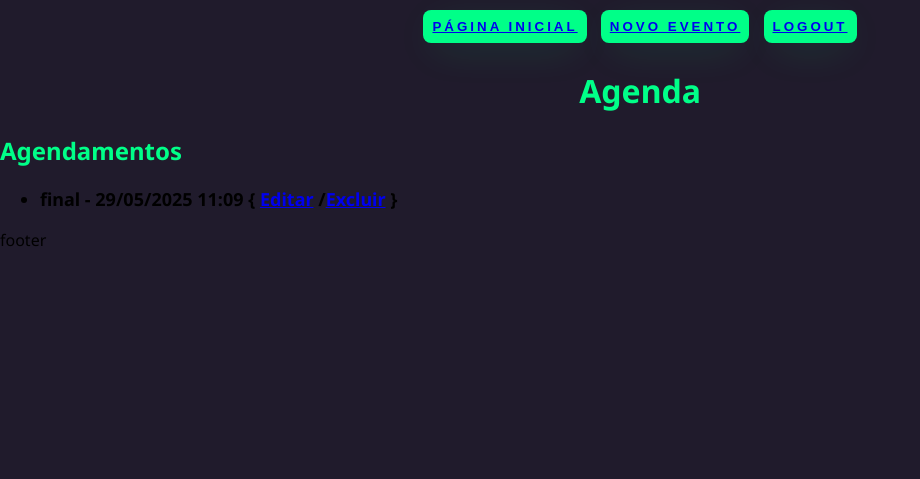
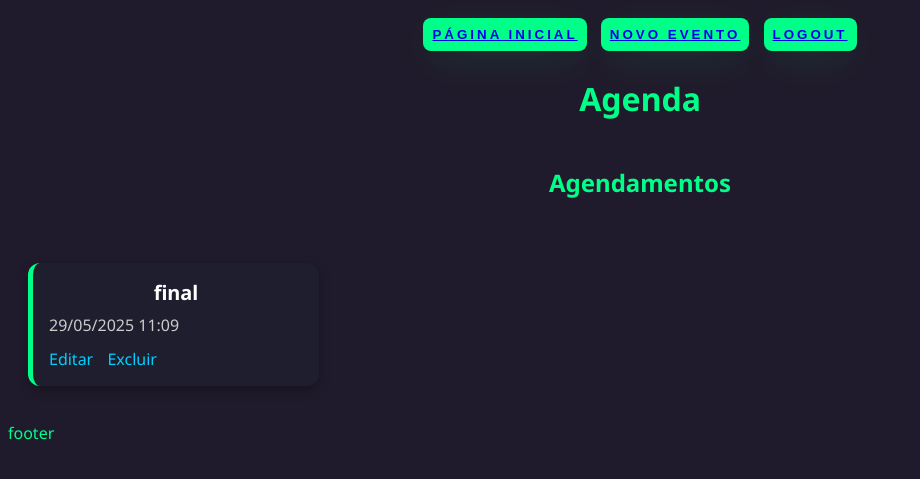
Before and after one commit to Ronaldo251/Agenda_Django, a Django app: page /agenda/ in a window 1280 px wide. Shown: the top 479 px of the page, without its empty margins (0-920 px from the left). Run offline with Django 4.2, Linux system fonts and the light colour scheme; a user stored in the database is signed in; data comes from the database, SQL or seed files in the repository; both versions use the stored data as it was after the commit.

Commit message:
Adição de cards nos eventos

```diff
--- a/agenda/settings.py
+++ b/agenda/settings.py
@@ -117,10 +117,9 @@ USE_TZ = False
 # Static files (CSS, JavaScript, Images)
 # https://docs.djangoproject.com/en/4.1/howto/static-files/
 
-STATIC_URL = 'static/'
+STATIC_URL = '/static/'
 
 STATICFILES_DIRS = [
-    BASE_DIR / "static",
     BASE_DIR / "core/static",
     '/var/www/static/',
 ]
--- a/core/static/core/css/style.css
+++ b/core/static/core/css/style.css
@@ -121,38 +115,48 @@ body *{
   box-shadow: 0px 10px 40px -12px #00ff8052;
 }
 
-@media only screen and (max-width: 950px){
-    .card-login{
-        width: 85%
+@media only screen and (max-width: 950px) {
+  .card-login {
+    width: 85%;
   }
 }
 
-@media only screen and (max-width: 600px){
-    .main-login{
+@media only screen and (max-width: 600px) {
+  .main-login {
     flex-direction: column;
   }
-    .left-login > h1{
+
+  .left-login > h1 {
     display: none;
   }
-    .left-login{
-        width: 100%
+
+  .left-login {
+    width: 100%;
     height: auto;
   }
-    .right-login{
-        width: 100%
+
+  .right-login {
+    width: 100%;
     height: auto;
   }
-    .animate{
+
+  .animated {
     width: 50vw;
   }
-    .card-login{
-        width: 90%
+
+  .card-login {
+    width: 90%;
   }
 }
+/* MODEL-FOOTER.HTML */
 
-/*MODEL-HEADER.HTML*/
+.ident-footer {
+  color: #00ff88;
+}
 
-.main-header > button{
+/* MODEL-HEADER.HTML */
+
+.main-header > button {
   padding: 9px 9px;
   border: none;
   border-radius: 8px;
@@ -201,8 +236,175 @@ input {
   box-shadow: 0px 10px 40px -12px #00000056;
 }
 
-/*AGENDA.HTML*/
+.galeria-agenda {
+    display: grid;
+    grid-template-columns: repeat(auto-fill, minmax(280px, 1fr));
+    gap: 20px;
+    padding: 20px;
+}
 
-.main-agenda{
+.evento-card {
+    background-color: #1e1e2f;
+    border-left: 5px solid #00ff88;
+    border-radius: 12px;
+    padding: 16px;
+    color: white;
+    box-shadow: 0 4px 12px rgba(0, 0, 0, 0.3);
+    transition: transform 0.2s ease-in-out;
+}
+
+.evento-card:hover {
+    transform: scale(1.02);
+}
+
+.evento-card.atrasado {
+    border-left-color: red;
+}
+
+.evento-titulo {
+    text-align: center;
+    font-size: 20px;
+    font-weight: bold;
+    margin-bottom: 8px;
+}
+
+.evento-data {
+    font-size: 16px;
+    margin-bottom: 12px;
+    color: #ccc;
+}
+
+.evento-acoes a {
+    margin-right: 10px;
+    color: #00cfff;
+    text-decoration: none;
+}
+
+.evento-acoes a:hover {
+    text-decoration: underline;
+}
+
+input[type="text"],
+input[type="datetime-local"],
+textarea {
+    padding: 8px;
+    font-size: 16px;
+    box-sizing: border-box;
+}
+
+/* AGENDA.HTML */
+
+.titulo-agendamentos {
+    text-align: center;
+  padding: 1em;
+}
+
+.main-agenda {
   color: #00ff88;
 }
+
+.lista-agenda li {
+  color: #00ff88;
+  margin-left: 20px;
+}
+
+.galeria-agenda {
+    display: grid;
+    grid-template-columns: repeat(auto-fill, minmax(280px, 1fr));
+    gap: 20px;
+    padding: 20px;
+}
+
+.evento-card {
+    background-color: #1e1e2f;
+    border-left: 5px solid #00ff88;
+    border-radius: 12px;
+    padding: 16px;
+    color: white;
+    box-shadow: 0 4px 12px rgba(0, 0, 0, 0.3);
+    transition: transform 0.2s ease-in-out;
+    cursor: pointer;
+}
+
+.evento-card:hover {
+    transform: scale(1.02);
+}
+
+.evento-card.atrasado {
+    border-left-color: red;
+}
+
+.evento-titulo {
+    font-size: 20px;
+    font-weight: bold;
+    margin-bottom: 8px;
+    text-align: center;
+}
+
+.evento-data {
+    font-size: 16px;
+    margin-bottom: 12px;
+    color: #ccc;
+}
+
+.evento-acoes a {
+    margin-right: 10px;
+    color: #00cfff;
+    text-decoration: none;
+}
+
+.evento-acoes a:hover {
+    text-decoration: underline;
+}
+
+/* MODAL */
+.modal {
+    position: fixed;
+    top: 0; left: 0; width: 100vw; height: 100vh;
+    background: rgba(0,0,0,0.5);
+    display: flex;
+    justify-content: center;
+    align-items: center;
+    opacity: 0;
+    pointer-events: none;
+    transform: scale(0.7);
+    transition: opacity 0.3s ease, transform 0.3s ease;
+    z-index: 9999;
+}
+
+.modal.show {
+    opacity: 1;
+    pointer-events: auto;
+    transform: scale(1);
+}
+
+.modal.hidden {
+    opacity: 0;
+    pointer-events: none;
+    transform: scale(0.7);
+}
+
+.modal-content {
+    background: #222;
+    color: #fff;
+    padding: 20px 30px;
+    border-radius: 8px;
+    max-width: 400px;
+    width: 90%;
+    box-shadow: 0 0 10px #00ff88;
+    text-align: center;
+    position: relative;
+}
+
+.close-btn {
+    position: absolute;
+    top: 8px;
+    right: 10px;
+    font-size: 25px;
+    font-weight: bold;
+    color: #aaa;
+    cursor: pointer;
+}
+.close-btn:hover {
+    color: #fff;
+}
--- /dev/null
+++ b/core/static/core/js/agenda.js
@@ -0,0 +1,28 @@
+window.abrirModal = function(element) {
+    const titulo = element.getAttribute("data-titulo");
+    const descricao = element.getAttribute("data-descricao");
+
+    document.getElementById("modal-titulo").innerText = titulo;
+    document.getElementById("modal-descricao").innerText = descricao;
+
+    const modal = document.getElementById("evento-modal");
+    modal.classList.add("show");
+    modal.classList.remove("hidden");
+}
+
+window.fecharModal = function() {
+    const modal = document.getElementById("evento-modal");
+    modal.classList.remove("show");
+    modal.classList.add("hidden");
+}
+
+window.addEventListener("click", function(event) {
+    const modal = document.getElementById("evento-modal");
+    if (event.target === modal) {
+        fecharModal();
+    }
+});
+
+function confirmarExclusao() {
+    return confirm("Tem certeza que deseja excluir este evento?");
+}
--- a/core/views.py
+++ b/core/views.py
@@ -6,6 +6,8 @@ from django.contrib.auth import login,logout,authenticate
 from django.contrib import messages
 from datetime import datetime, timedelta
 from django.http.response import Http404, JsonResponse
+from django.utils.timezone import now
+from django.http import HttpResponseBadRequest
 # Create your views here.
 
 #def index(request):
@@ -53,12 +55,41 @@ def evento_duplo(request):
 @login_required(login_url='/login/')
 def evento_submit(request):
     if request.POST:
-        titulo =request.POST.get('titulo')
-        descricao =request.POST.get('descricao')
-        data_evento =request.POST.get('data_evento')
+        titulo = request.POST.get('titulo')
+        descricao = request.POST.get('descricao')
+        data_evento = request.POST.get('data_evento')
         id_evento = request.POST.get('id_evento')
         local = request.POST.get('local')
         usuario = request.user
+
+        # Verifica se a data foi preenchida
+        if not data_evento:
+            messages.error(request, "O campo Data do Evento é obrigatório.")
+            return render(request, 'evento.html', {
+                'evento': {
+                    'id': id_evento,
+                    'titulo': titulo,
+                    'descricao': descricao,
+                    'local': local,
+                    'get_data_input_evento': data_evento
+                }
+            })
+
+        # Verifica se a data não é anterior à data atual
+        data_evento_obj = datetime.strptime(data_evento, '%Y-%m-%dT%H:%M')
+        if data_evento_obj < datetime.now():
+            messages.error(request, "A data do evento não pode ser anterior à data e hora atual.")
+            return render(request, 'evento.html', {
+                'evento': {
+                    'id': id_evento,
+                    'titulo': titulo,
+                    'descricao': descricao,
+                    'local': local,
+                    'get_data_input_evento': data_evento
+                }
+            })
+
+        # Salva ou atualiza o evento
         if id_evento:
             evento = Evento.objects.get(id=id_evento)
             if evento.usuario == usuario:
@@ -67,18 +98,16 @@ def evento_submit(request):
                 evento.data_evento = data_evento
                 evento.local = local
                 evento.save()
-            #Evento.objects.filter(id=id_evento).update(titulo=titulo,
-            #                                           descricao=descricao,
-            #                                          data_evento=data_evento,
-            #                                          local=local)
         else:
-            Evento.objects.create(titulo = titulo,
-                                  data_evento = data_evento,
-                                  descricao = descricao,
-                                  usuario = usuario,
-                                  local = local)
+            Evento.objects.create(titulo=titulo,
+                                  data_evento=data_evento,
+                                  descricao=descricao,
+                                  usuario=usuario,
+                                  local=local)
+
+        return redirect('/')
+
     return redirect('/')
-
 @login_required(login_url='/login/')
 def delete_evento(request,id_evento):
     usuario = request.user
--- a/templates/agenda.html
+++ b/templates/agenda.html
@@ -1,18 +1,41 @@
-{% extends "model-page.html"%}
+{% extends "model-page.html" %}
+{% load static %}
 
-{% block content%}
+{% block content %}
 <title>Agenda</title>
-<h2>Agendamentos</h2>
-    <ul style ="font-size:18px">
-        {% for evento in eventos %}
-            <li>
-                <div style= {% if evento.get_evento_atrasado %} "color:red" {% endif %}>
-                    <b>{{ evento.titulo }} - {{ evento.get_data_evento }}
-                        { <a href="evento/?id={{ evento.id }}">Editar</a>
-                        /<a href="evento/delete/{{ evento.id }}">Excluir</a> }
-                    </b>
-                </div>
-            </li>
-        {% endfor %}
-    </ul>
+
+<h2 class="titulo-agendamentos">Agendamentos</h2>
+
+<!-- CSS -->
+<link rel="stylesheet" href="{% static '/core/css/style.css' %}">
+
+<div class="galeria-agenda">
+    {% for evento in eventos %}
+    <div class="evento-card {% if evento.get_evento_atrasado %}atrasado{% endif %}"
+         data-descricao="{{ evento.descricao|escapejs }}"
+         data-titulo="{{ evento.titulo|escapejs }}"
+         onclick="abrirModal(this)">
+        <div class="evento-titulo">{{ evento.titulo }}</div>
+        <div class="evento-data">{{ evento.get_data_evento }}</div>
+        <div class="evento-acoes">
+    <a href="evento/?id={{ evento.id }}" onclick="event.stopPropagation()">Editar</a>
+    <a href="evento/delete/{{ evento.id }}"
+       onclick="event.stopPropagation(); return confirmarExclusao();">Excluir</a>
+</div>
+    </div>
+    {% endfor %}
+</div>
+
+<!-- Modal estático no template -->
+<div id="evento-modal" class="modal hidden">
+    <div class="modal-content zoom">
+        <span class="close-btn" onclick="fecharModal()">&times;</span>
+        <h3 id="modal-titulo" class="evento-titulo"></h3>
+        <p id="modal-descricao" class="evento-descricao"></p>
+    </div>
+</div>
+
+<!-- JS no fim do conteúdo -->
+<script src="{% static 'core/js/agenda.js' %}"></script>
+
 {% endblock %}
--- a/templates/model-footer.html
+++ b/templates/model-footer.html
@@ -1 +1 @@
-<p>footer</p>
+<p class="ident-footer">footer</p>
--- a/templates/model-page.html
+++ b/templates/model-page.html
@@ -1,10 +1,14 @@
 <!DOCTYPE html>
 <html lang="en">
 <head>
+    {% load static %}
     {% include "model-header.html" %}
 </head>
 <body>
-    {% block content %} {% endblock %}
+    {% block content %}{% endblock %}
     {% include "model-footer.html" %}
+    <script src="{% static 'core/js/agenda.js' %}"></script>
+
+    {% block scripts %}{% endblock %}
 </body>
 </html>
```
Also changed, not shown: other parts of core/static/core/css/style.css (+51 -26 lines), templates/evento.html (+16 -9 lines), db.sqlite3. Lines whose indentation alone changed are shown as unchanged.
